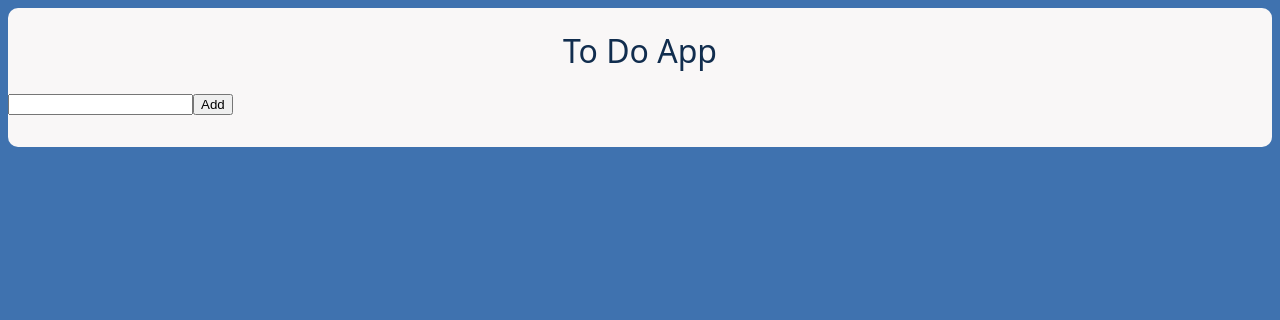
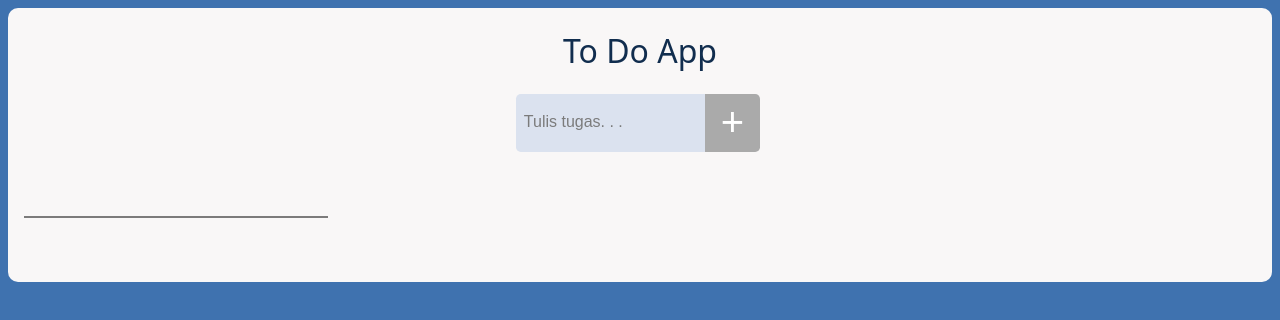
Before and after one commit to Nuuriii/Simple-Todo, a React (Vite) app: page / in a window 1280 px wide. Shown: the top 320 px of the page. Built offline with nearby package versions, Linux system fonts and the light colour scheme.

Commit message:
style: styling list

```diff
--- a/src/Components/Todo.style.ts
+++ b/src/Components/Todo.style.ts
@@ -6,6 +6,7 @@ export const Wrapper = styled.div`
    flex-direction: column;
    background-color: #f9f7f7;
    border-radius: 0.625rem;
+   padding: 0 1rem;
 `;
 
 export const Title = styled.div`
@@ -17,3 +18,45 @@ export const Title = styled.div`
       font-weight: 400;
    }
 `;
+
+export const InputWrapper = styled.div`
+   display: flex;
+   justify-content: center;
+   input {
+      background-color: #dbe2ef;
+      border: none;
+      border-radius: 0.3rem;
+      padding: 0.5rem;
+   }
+   input::placeholder {
+      color: #7b7b7b;
+      font-size: 1rem;
+   }
+   button {
+      font-size: 40px;
+      position: relative;
+      right: 4px;
+      border: none;
+      padding: 0.4rem 1rem;
+      background-color: #aaa;
+      color: white;
+      border-top-right-radius: 0.3rem;
+      border-bottom-right-radius: 0.3rem;
+   }
+`;
+
+export const Line = styled.div`
+   width: 19rem;
+   display: flex;
+   margin: 4rem 0;
+   justify-content: center;
+   border-bottom: 2px solid rgba(0, 0, 0, 0.5);
+`;
+
+export const List = styled.div`
+   display: flex;
+   justify-content: center;
+   align-items: center;
+   list-style: none;
+   flex-direction: column;
+`;
--- a/src/Components/TodoList.tsx
+++ b/src/Components/TodoList.tsx
@@ -1,4 +1,4 @@
-import { Wrapper, Title } from "./Todo.style";
+import { Wrapper, Title, InputWrapper, Line, List } from "./Todo.style";
 
 //import React,  useState, dan useEffect
 import React, { useState, useEffect } from "react";
@@ -68,15 +68,17 @@ const TodoList: React.FC = () => {
          <Title>
             <h1>To Do App</h1>
          </Title>
-         <div>
+         <InputWrapper>
             <input
                type='text'
                value={newTodo}
                onChange={(e) => setNewTodo(e.target.value)}
+               placeholder='Tulis tugas. . .'
             />
-            <button onClick={handleAddTodo}>Add</button>
-         </div>
-         <ul>
+            <button onClick={handleAddTodo}>+</button>
+         </InputWrapper>
+         <Line></Line>
+         <List>
             {todos.map((todo) => (
                <li key={todo.id}>
                   <span
@@ -92,7 +94,7 @@ const TodoList: React.FC = () => {
                   </button>
                </li>
             ))}
-         </ul>
+         </List>
       </Wrapper>
    );
 };
```
